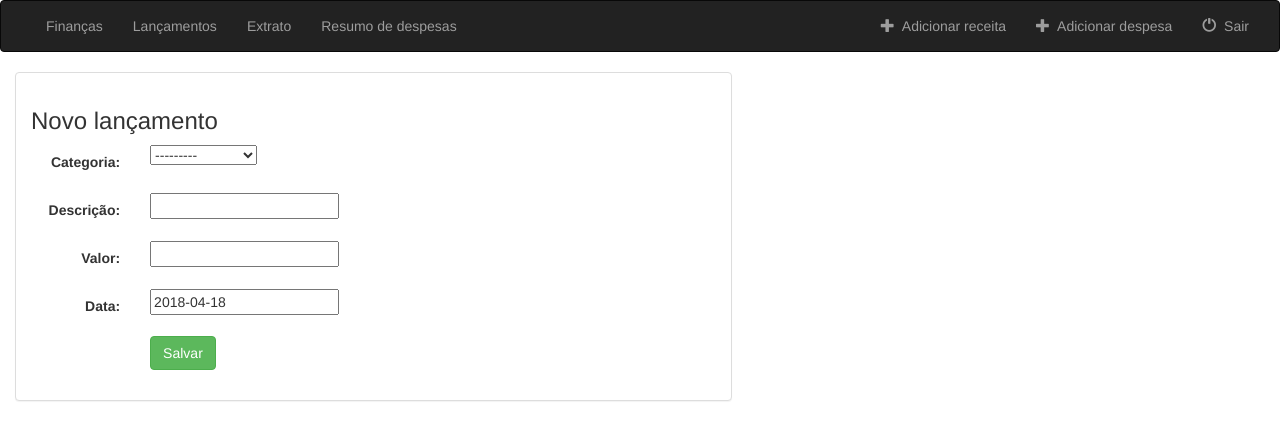
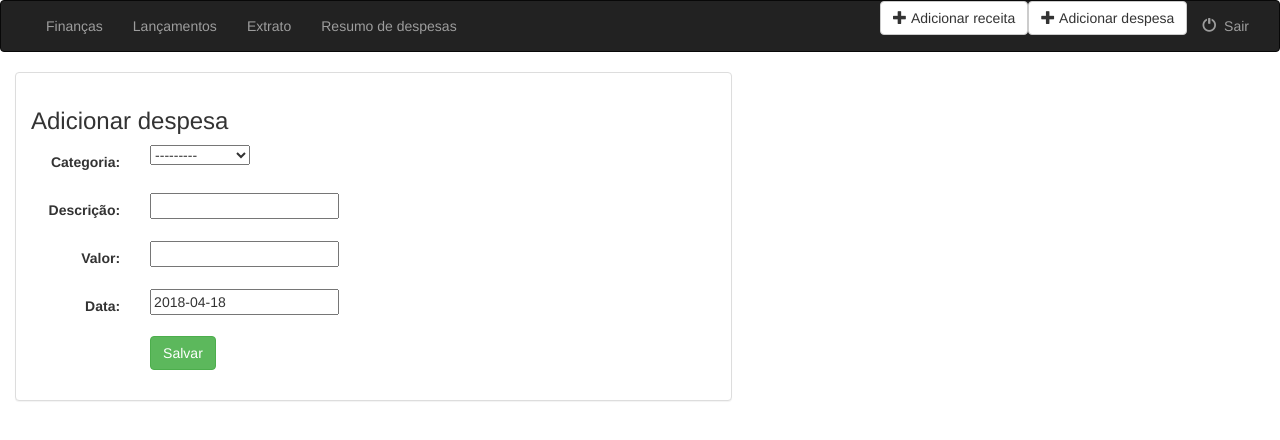
Before and after one commit to rafaela-guimaraes/financial_control, a Django app: page /finances/create_entry/ in a window 1280 px wide. Shown: the top 440 px of the page. Run offline with Django 3.2, Linux system fonts and the light colour scheme; a user stored in the database is signed in; data comes from the database, SQL or seed files in the repository; both versions use the stored data as it was after the commit; some libraries are stand-ins or nearby versions.

Commit message:
Add button for income or expense entry

```diff
--- a/finances/forms.py
+++ b/finances/forms.py
@@ -12,13 +12,22 @@ class UserForm(forms.ModelForm):
         model = User
         fields = ['username', 'email', 'password']
 
+class EntryForm(forms.ModelForm):
 
-class EntryForm(forms.ModelForm):
     description = forms.CharField(label='Descrição', required=True)
     amount = forms.FloatField(label='Valor', required=True, min_value=0.1)
     entry_date = forms.DateField(label='Data', initial=timezone.now, required=True)
     category = forms.ModelChoiceField(queryset=Category.objects.all(), label='Categoria')
 
+    def __init__(self, *args, **kwargs):
+        entry_type = kwargs.pop('entry_type')
+        super().__init__(*args, **kwargs)
+
+        if entry_type == 'income':
+            self.fields['category'].queryset = Category.objects.filter(entries_type='IN')
+        else:
+            self.fields['category'].queryset = Category.objects.filter(entries_type='EX')
+
     class Meta:
         model = Entry
         fields = ['category', 'description', 'amount', 'entry_date']
--- a/finances/templates/finances/base.html
+++ b/finances/templates/finances/base.html
@@ -26,15 +26,21 @@
                 </ul>
                 <ul class="nav navbar-nav navbar-right">
                     <li>
-                        <a href="{% url 'finances:create_entry' %}">
-                            <span class="glyphicon glyphicon-plus" aria-hidden="true"></span>&nbsp; Adicionar receita
-                        </a>
+                        <form action="{% url 'finances:create_entry'%}" method="get" style="display: inline;">
+                            <input type="hidden" name="entry_type" value="income" />
+                            <button type="submit" class="btn btn-default btn- sm">
+                                <span class="glyphicon glyphicon-plus" aria-hidden="true"></span>&nbsp;Adicionar receita</button>
+                        </form>
                     </li>
+
                     <li>
-                        <a href="{% url 'finances:create_entry' %}">
-                            <span class="glyphicon glyphicon-plus" aria-hidden="true"></span>&nbsp; Adicionar despesa
-                        </a>
+                        <form action="{% url 'finances:create_entry'%}" method="get" style="display: inline;">
+                            <input type="hidden" name="entry_type" value="expense" />
+                            <button type="submit" class="btn btn-default btn- sm">
+                                <span class="glyphicon glyphicon-plus" aria-hidden="true"></span>&nbsp;Adicionar despesa</button>
+                        </form>
                     </li>
+
                     <li>
                         <a href="{% url 'finances:logout_user' %}">
                             <span class="glyphicon glyphicon-off" aria-hidden="true"></span>&nbsp; Sair
--- a/finances/templates/finances/entries_statement.html
+++ b/finances/templates/finances/entries_statement.html
@@ -72,7 +72,7 @@
             <div class="col-sm"> {{total_expenses.amount__sum|format_currency_symbol}} </div>
         </div>
         <div class="row">
-            <div class="col-sm-6"> Saldo </div>
+            <div class="col-sm-6">Saldo</div>
             <div class="col-sm">{{total_incomes.amount__sum|get_balance:total_expenses.amount__sum|format_currency_symbol}} </div>
         </div>
     </div>
--- a/finances/templates/finances/entry_form.html
+++ b/finances/templates/finances/entry_form.html
@@ -7,7 +7,7 @@
     <div class="col-sm-12 col-md-7">
       <div class="panel panel-default">
         <div class="panel-body">
-          <h3>Novo lançamento</h3>
+          <h3>Adicionar {% if entry_type == 'income'%} receita {% else %} despesa {% endif %}</h3>
           {% if error_message %}
           <p><strong>{{ error_message }}</strong></p>
           {% endif %}
--- a/finances/urls.py
+++ b/finances/urls.py
@@ -9,6 +9,7 @@ urlpatterns = [
     path('register/', views.UserFormView.as_view(), name='register'),
     path('login_user/', views.login_user, name='login_user'),
     path('logout_user/', views.logout_user, name='logout_user'),
+    #path('<entry_type>/create_entry/', views.CreateEntry.as_view(), name='create_entry'),
     path('create_entry/', views.CreateEntry.as_view(), name='create_entry'),
     path('list_entry/', views.ListEntry.as_view(), name='list_entry'),
     path('entries_statement/', views.EntriesStatement.as_view(), name='entries_statement'),
--- a/finances/views.py
+++ b/finances/views.py
@@ -52,8 +52,8 @@ class UserFormView(View):
 class CreateEntry(LoginRequiredMixin, CreateView):
     login_url = "finances:login_user"
     template_name = 'finances/entry_form.html'
+    success_url = reverse_lazy('finances:list_entry')
     form_class = EntryForm
-    success_url = reverse_lazy('finances:list_entry')
 
     def form_valid(self, form):
         entry = form.save(commit=False)
@@ -61,6 +61,10 @@ class CreateEntry(LoginRequiredMixin, CreateView):
         entry.save()
         return super(CreateEntry, self).form_valid(form)
 
+    def get_form_kwargs(self):
+        kwargs = super().get_form_kwargs()
+        kwargs['entry_type'] = self.request.GET.get('entry_type', 'expense')
+        return kwargs
 
 
 class ListEntry(LoginRequiredMixin, View):
@@ -97,12 +101,16 @@ class UpdateEntry(LoginRequiredMixin, UpdateView):
     model = EntryForm.Meta.model
     success_url = reverse_lazy('finances:list_entry')
 
-
     def form_valid(self, form):
         entry = form.save(commit=False)
         entry.agent = self.request.user
         entry.save()
         return super(UpdateEntry, self).form_valid(form)
+
+    def get_form_kwargs(self):
+        kwargs = super().get_form_kwargs()
+        kwargs['entry_type'] = self.request.GET.get('entry_type', 'expense')
+        return kwargs
 
 
 class DeleteEntry(LoginRequiredMixin, DeleteView):
@@ -138,8 +146,6 @@ def delete_entry(request, entry_id):
     entry.delete()
     return render(request, 'finances/list_entry.html')
 
-def create_entry(request, entry_type):
-    print(entry_type)
 
 def get_list_entries(request, limit, template_name):
     entry_type = request.GET.get('entry_type', 'all')
```
Also changed, not shown: db.sqlite3.
